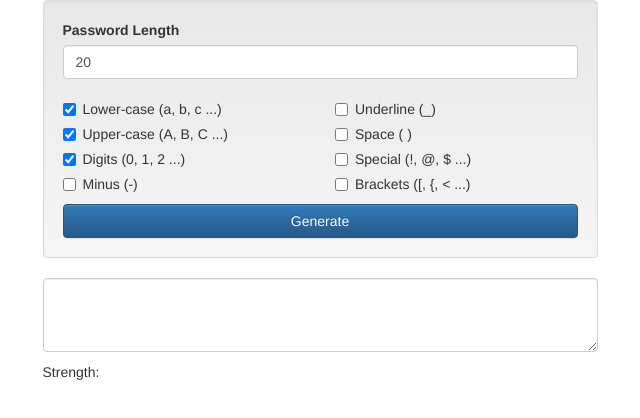
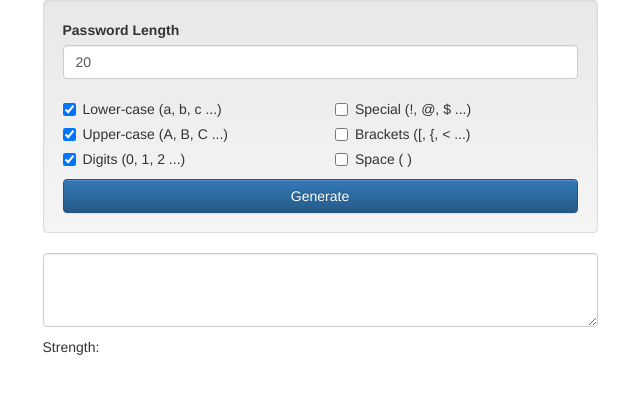
Before and after one commit to benharrison/Javascript-Password-Generator, a plain HTML site: page index.html in a window 1280 px wide. Shown: the whole page, without its empty margins (320-960 px from the left). Drawn offline with nearby package versions, Linux system fonts and the light colour scheme.

Commit message:
refactoring

```diff
--- a/index.html
+++ b/index.html
@@ -21,58 +21,46 @@
                         <div class="col-sm-6">
                             <div class="checkbox">
                                 <label>
-                                    <input checked="checked" class="genOptions" type="checkbox" name="alphal"></input>
+                                    <input checked="checked" class="genOptions" type="checkbox" name="LowerCase"></input>
                                     Lower-case (a, b, c ...)
                                 </label>
                             </div>
                             <div class="checkbox">
                                 <label>
-                                    <input checked="checked" class="genOptions" type="checkbox" name="alphau"></input>
+                                    <input checked="checked" class="genOptions" type="checkbox" name="UpperCase"></input>
                                     Upper-case (A, B, C ...)
                                 </label>
                             </div>
                             <div class="checkbox">
                                 <label>
-                                    <input checked="checked" class="genOptions" type="checkbox" name="digits"></input>
+                                    <input checked="checked" class="genOptions" type="checkbox" name="Digits"></input>
                                     Digits (0, 1, 2 ...)
-                                </label>
-                            </div>
-                            <div class="checkbox">
-                                <label>
-                                    <input class="genOptions" type="checkbox" name="minus"></input>
-                                    Minus (-)
                                 </label>
                             </div>
                         </div>
                         <div class="col-sm-6">
                             <div class="checkbox">
                                 <label>
-                                    <input class="genOptions" type="checkbox" name="uline"></input>
-                                    Underline (_)
-                                </label>
-                            </div>
-                            <div class="checkbox">
-                                <label>
-                                    <input class="genOptions" type="checkbox" name="space"></input>
-                                    Space ( )
-                                </label>
-                            </div>
-                            <div class="checkbox">
-                                <label>
-                                    <input class="genOptions" type="checkbox" name="special"></input>
+                                    <input class="genOptions" type="checkbox" name="SpecialCharacters"></input>
                                     Special (!, @, $ ...)
                                 </label>
                             </div>
                             <div class="checkbox">
                                 <label>
-                                    <input class="genOptions" type="checkbox" name="bracket"></input>
+                                    <input class="genOptions" type="checkbox" name="Brackets"></input>
                                     Brackets ([, {, < ...)
+                                </label>
+                            </div>
+                            <div class="checkbox">
+                                <label>
+                                    <input class="genOptions" type="checkbox" name="Spaces"></input>
+                                    Space ( )
                                 </label>
                             </div>
                         </div>
                     </div>
 
-                    <a id="generate_password" class="btn btn-primary btn-block" href="#" onclick="PasswordGenerator.Generate(); return false;">Generate</a>
+                    <input type="button" class="btn btn-primary btn-block" onclick="PasswordGenerator.Generate();" value="Generate" />
                 </div>
 
                 <p>
@@ -90,5 +78,24 @@
     <script src="http://cdnjs.cloudflare.com/ajax/libs/jquery/2.1.1/jquery.min.js"></script>
     <script src="http://cdnjs.cloudflare.com/ajax/libs/twitter-bootstrap/3.1.1/js/bootstrap.min.js"></script>
     <script src="PasswordGenerator.js"></script>
+    <script>
+        $(document).ready(function(){
+            SetOptions();
+            $(".genOptions").bind("click", SetOptions);
+            $('#length').on('keyup', function()
+            {
+                PasswordGenerator.Length =  parseInt($(this).val());
+            })
+        });
+
+        function SetOptions()
+        {
+            $.each( $(".genOptions"), function(){
+                var isChecked = $(this).is(":checked");
+                var name = $(this).attr("name");
+                PasswordGenerator[name] = isChecked;
+            });
+        }
+    </script>
 </body>
 </html>
```
